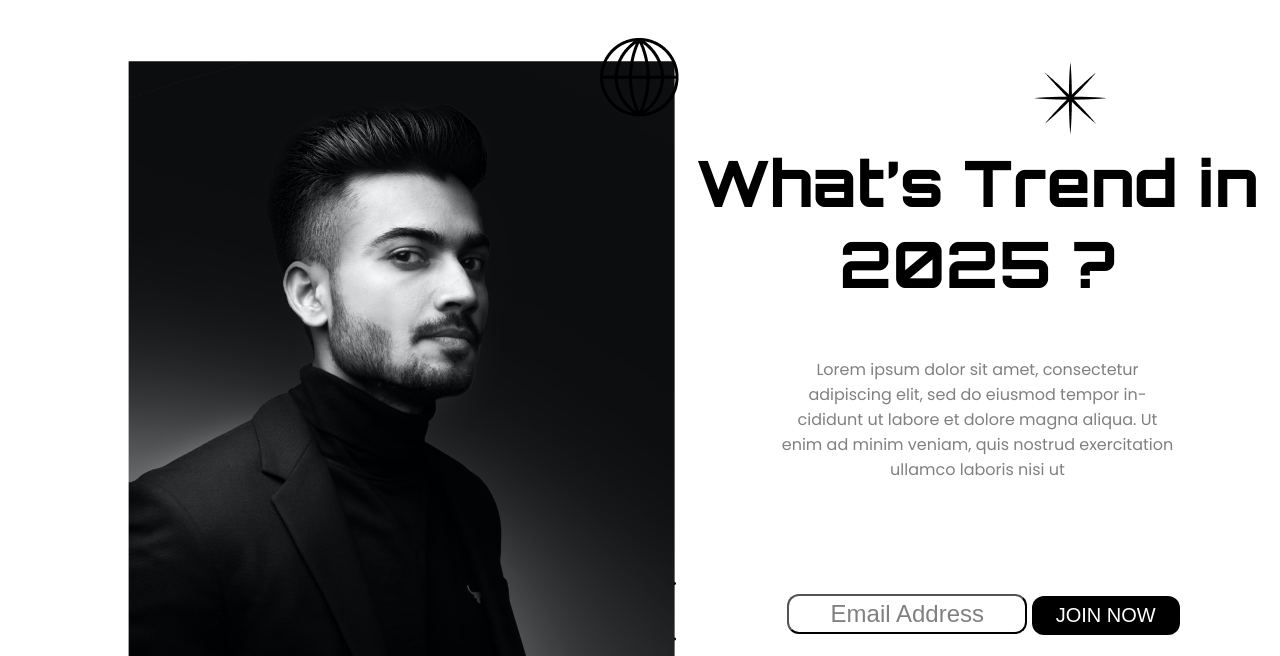
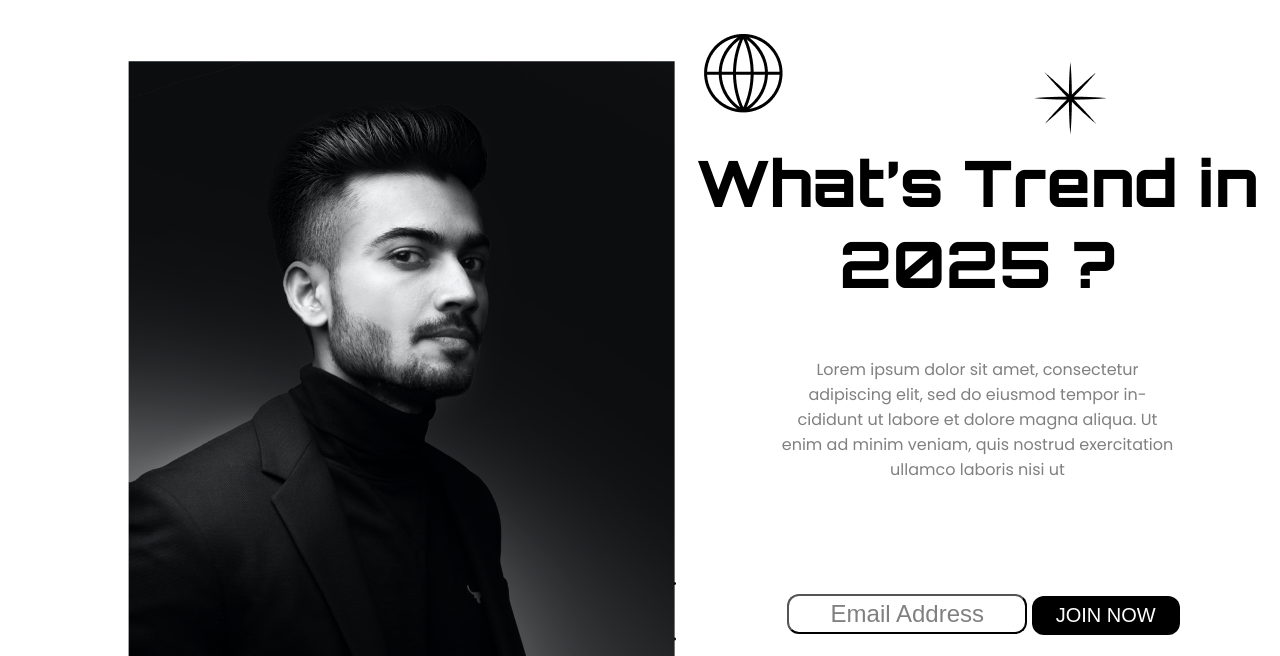
Before and after one commit to sunandasamanta/FSJS2.0, a plain HTML site: page HTML & CSS/Project06/index.html in a window 1280 px wide. Shown: the part 144-800 px from the top of the page. Drawn offline with Linux system fonts and the light colour scheme.

Commit message:
Update style.css

```diff
--- a/HTML & CSS/Project06/style.css
+++ b/HTML & CSS/Project06/style.css
@@ -80,8 +80,8 @@ img[src="./assets/Logo.png"] {
 
 .globe {
     position: absolute;
-    top: -3%;
-    left: 41%;
+    top: -3.5%;
+    left: 50%;
 }
 
 .hero-container-right {
```
